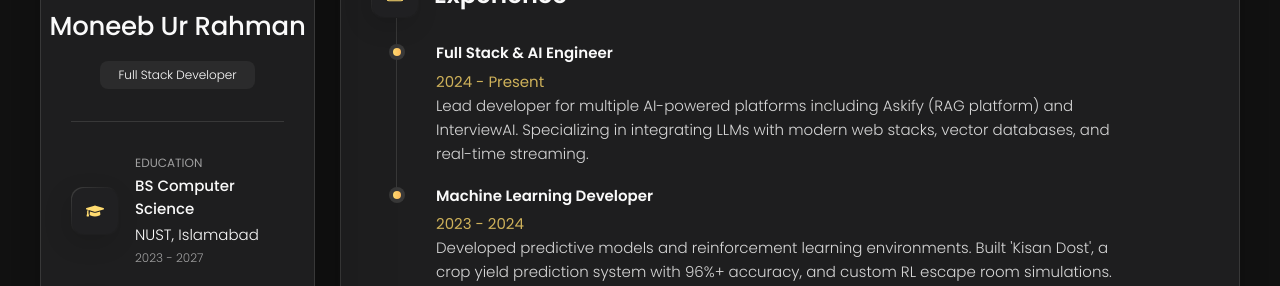
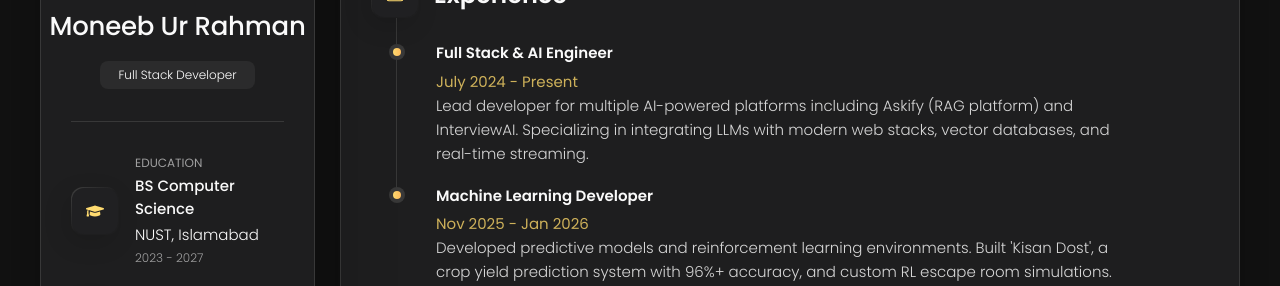
Before and after one commit to moneeb07/portfolio, a Next.js app: page /resume in a window 1280 px wide. Shown: the part 219-505 px from the top of the page. Built offline with nearby package versions, Linux system fonts and the light colour scheme.

Commit message:
rsume added2

```diff
--- a/src/data/resumeData.ts
+++ b/src/data/resumeData.ts
@@ -1,12 +1,12 @@
 export const experiences = [
   {
     title: "Full Stack & AI Engineer",
-    duration: "2024 - Present",
+    duration: "July 2024 - Present",
     description: "Lead developer for multiple AI-powered platforms including Askify (RAG platform) and InterviewAI. Specializing in integrating LLMs with modern web stacks, vector databases, and real-time streaming.",
   },
   {
     title: "Machine Learning Developer",
-    duration: "2023 - 2024",
+    duration: "Nov 2025 - Jan 2026",
     description: "Developed predictive models and reinforcement learning environments. Built 'Kisan Dost', a crop yield prediction system with 96%+ accuracy, and custom RL escape room simulations.",
   },
 
```
